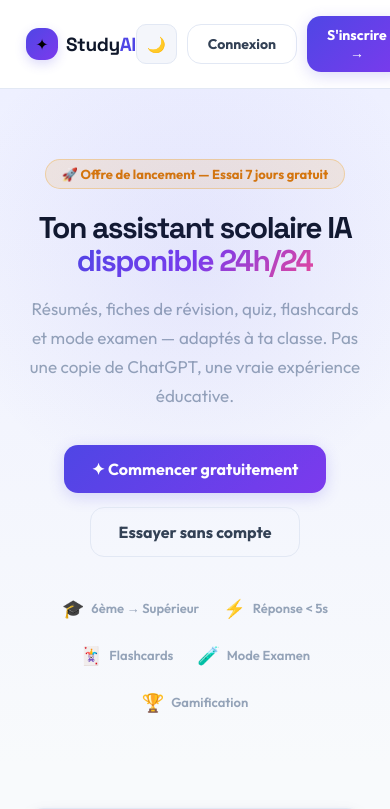
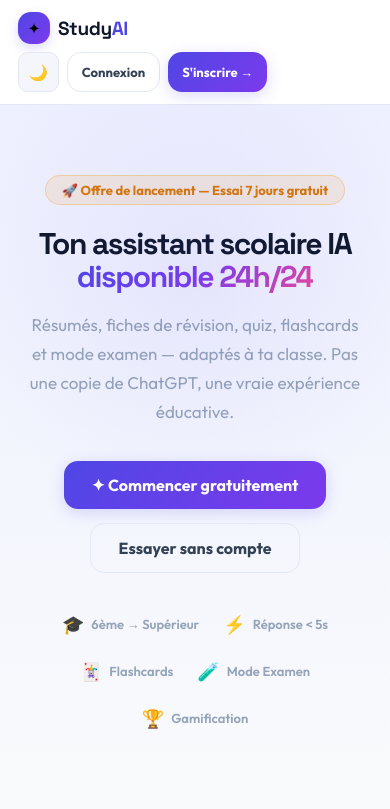
Before and after one commit to rynrzd/studyai, a React (Vite) app: page / in a window 390 px wide. Shown: the top 809 px of the page. Built offline with nearby package versions, Linux system fonts and the light colour scheme.

Commit message:
fix mobile responsive

```diff
--- a/src/pages/Landing.jsx
+++ b/src/pages/Landing.jsx
@@ -10,12 +10,12 @@ export default function Landing() {
   return (
     <div style={{ minHeight:"100vh", display:"flex", flexDirection:"column", background:"var(--bg)" }}>
       {/* Nav */}
-      <nav style={{ display:"flex", alignItems:"center", justifyContent:"space-between", padding:"16px 26px", background:"var(--card)", borderBottom:"1px solid var(--border)" }}>
+      <nav style={{ display:"flex", alignItems:"center", justifyContent:"space-between", padding:"12px 18px", background:"var(--card)", borderBottom:"1px solid var(--border)", flexWrap:"wrap", gap:8 }}>
         <Logo />
-        <div style={{ display:"flex", gap:10, alignItems:"center" }}>
-          <button onClick={() => setDark(!dark)} style={{ background:"var(--card2)", border:"1px solid var(--border)", borderRadius:10, padding:"7px 10px", fontSize:15, cursor:"pointer" }}>{dark?"☀️":"🌙"}</button>
-          <Btn ghost onClick={() => go("login")}>Connexion</Btn>
-          <Btn primary onClick={() => go("signup")}>S'inscrire →</Btn>
+        <div style={{ display:"flex", gap:8, alignItems:"center", flexWrap:"nowrap" }}>
+          <button onClick={() => setDark(!dark)} style={{ background:"var(--card2)", border:"1px solid var(--border)", borderRadius:10, padding:"7px 10px", fontSize:15, cursor:"pointer", flexShrink:0 }}>{dark?"☀️":"🌙"}</button>
+          <Btn ghost sm onClick={() => go("login")}>Connexion</Btn>
+          <Btn primary sm onClick={() => go("signup")}>S'inscrire →</Btn>
         </div>
       </nav>
 
--- a/src/styles/index.css
+++ b/src/styles/index.css
@@ -2,10 +2,12 @@
 
 /* ── RESET ─────────────────────────────────────────────────────────────────── */
 *, *::before, *::after { box-sizing: border-box; margin: 0; padding: 0; }
-html { scroll-behavior: smooth; font-size: 16px; }
-body { margin: 0; font-family: 'Outfit', sans-serif; -webkit-font-smoothing: antialiased; }
-button { cursor: pointer; font-family: 'Outfit', sans-serif; transition: all 0.18s ease; border: none; }
+html { scroll-behavior: smooth; font-size: 16px; overflow-x: hidden; }
+body { margin: 0; font-family: 'Outfit', sans-serif; -webkit-font-smoothing: antialiased; overflow-x: hidden; max-width: 100vw; }
+#root { overflow-x: hidden; max-width: 100vw; }
+button { cursor: pointer; font-family: 'Outfit', sans-serif; transition: all 0.18s ease; border: none; touch-action: manipulation; }
 button:active { transform: scale(0.96); }
+a { touch-action: manipulation; }
 input, textarea, select { font-family: 'Outfit', sans-serif; }
 input:focus, textarea:focus, select:focus {
   outline: none;
@@ -236,12 +238,13 @@ select option { background: var(--card); color: var(--text); }
   overflow: hidden;
 }
 
+/* Global overscroll control — prevents rubber-band on all devices */
+html { overscroll-behavior: none; }
+
 /* Prevent any global horizontal overflow and rubber-band escape on mobile */
 @media (max-width: 899px) {
   html, body, #root {
-    overflow-x: hidden;
-    max-width: 100vw;
-    overscroll-behavior: none;   /* stops iOS bounce from propagating to body */
+    overscroll-behavior: none;
   }
 
   /* Panels use dvh so they shrink when the keyboard opens */
@@ -254,3 +257,30 @@ select option { background: var(--card); color: var(--text); }
     padding-bottom: max(10px, env(safe-area-inset-bottom));
   }
 }
+
+/* ── RESPONSIVE PAGE PADDING ────────────────────────────────────────────────── */
+/* All page-level content containers use this class for responsive padding */
+.sai-page {
+  padding: 28px 32px;
+  max-width: 800px;
+  margin: 0 auto;
+  width: 100%;
+}
+
+@media (max-width: 899px) {
+  .sai-page {
+    padding: 16px 14px 80px; /* bottom: clear bottom-nav */
+    max-width: 100%;
+  }
+}
+
+/* ── ALL VIEWS: no content wider than viewport ──────────────────────────────── */
+.sai-main * {
+  max-width: 100%;
+  box-sizing: border-box;
+}
+
+/* Exception: images/icons can still define their own sizes */
+.sai-main img,
+.sai-main canvas,
+.sai-main svg { max-width: 100%; }
```
Also changed, not shown: src/pages/Chat.jsx (+22 -22 lines).
